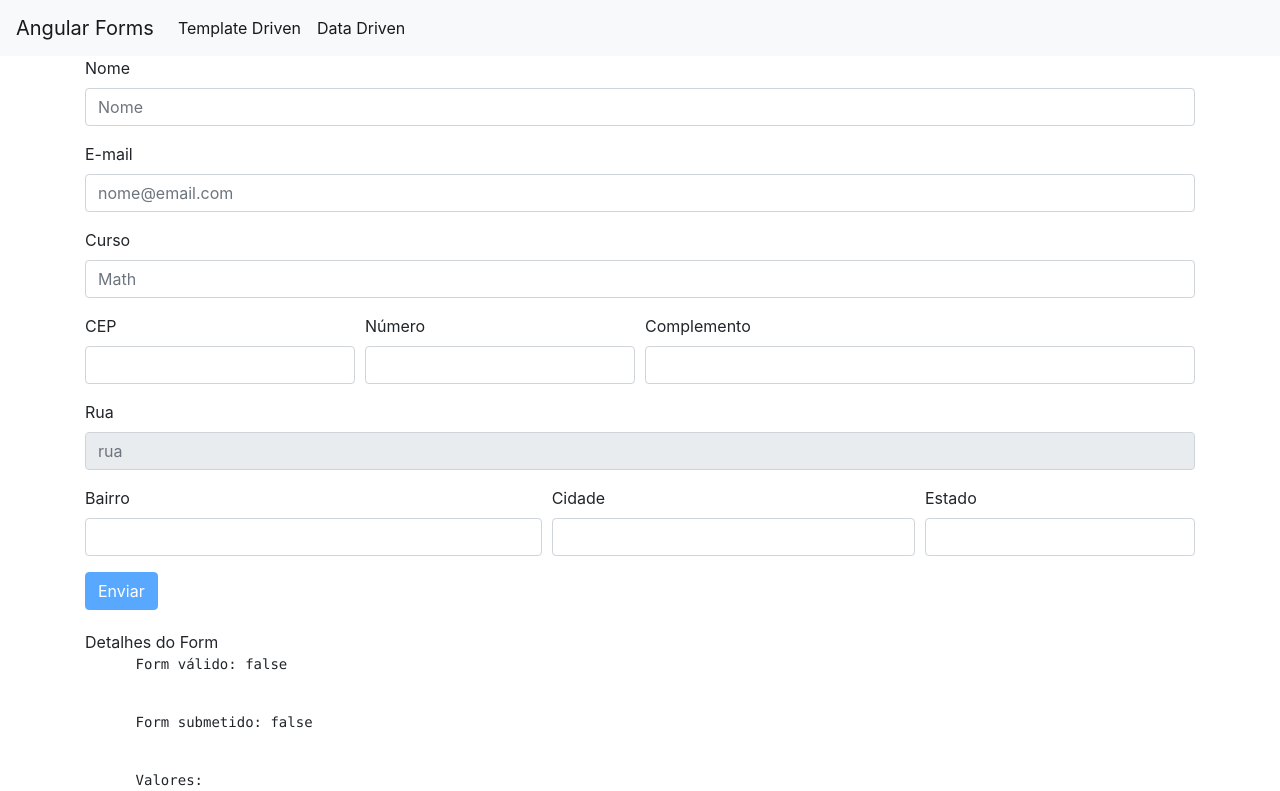
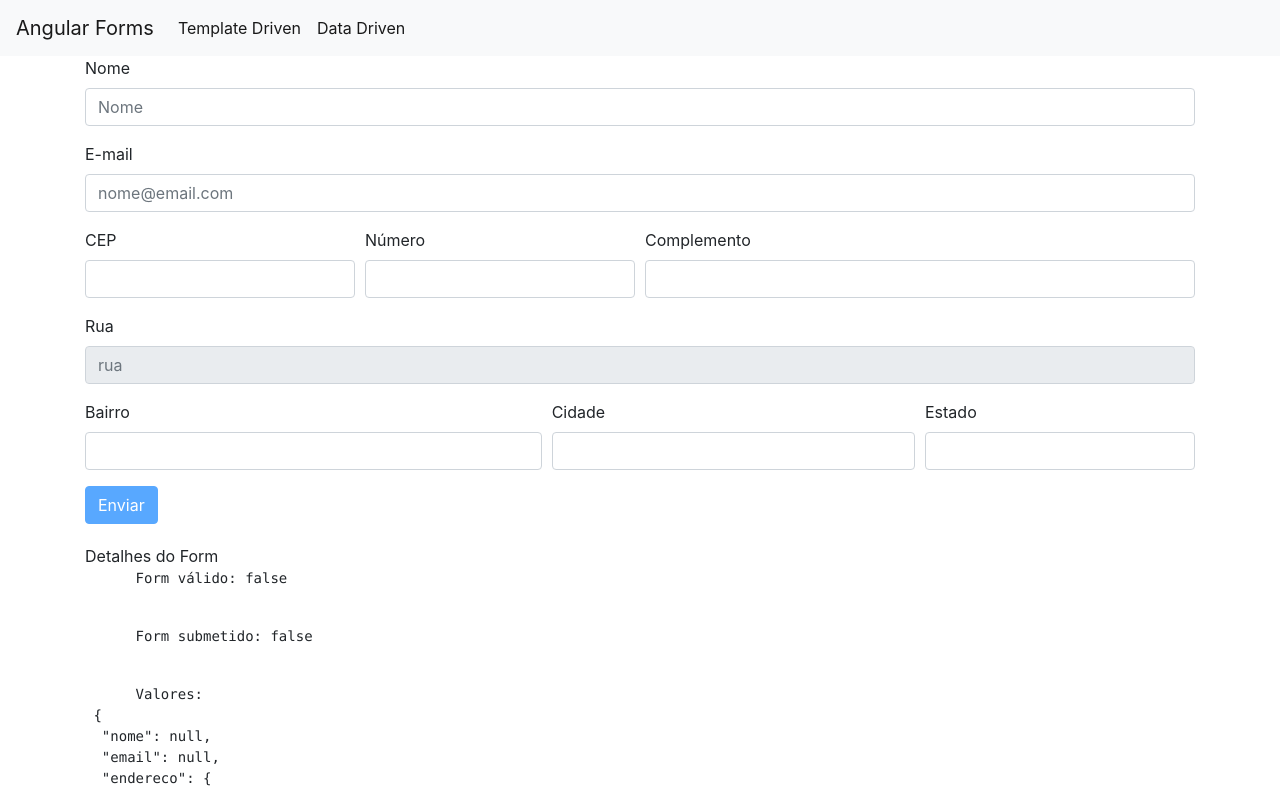
Before and after one commit to michael-zero/Angular, an Angular app: page /templateDriven in a window 1280 px wide. Shown: the top 791 px of the page. Built offline with nearby package versions, Linux system fonts and the light colour scheme.

Commit message:
feat: agrupando campos do endereco

```diff
--- a/src/app/template-form/template-form.component.html
+++ b/src/app/template-form/template-form.component.html
@@ -36,19 +36,7 @@
 
   </div>
 
-  <div class="form-group">
-    <div class="form-row">
-
-    <div class="col-sm-12">
-     <label for="curso">Curso</label>
-    </div>
-    <div class="col-sm-12">
-     <input type="text" class="form-control" id="curso" name="curso" [ngModel]="usuario.curso" placeholder="Math">
-    </div>
-
-    </div>
-  </div>
-
+  <div ngModelGroup="endereco">
       <div class="form-group" [ngClass]="aplicaCSSdeErro(cep)">
         <div class="form-row">
           <div class="col-md-3">
@@ -114,6 +102,7 @@
 
         </div>
       </div>
+  </div>
 
   <button [disabled]="!f.valid" class="btn btn-primary" type="submit">Enviar</button>
 
--- a/src/app/template-form/template-form.component.ts
+++ b/src/app/template-form/template-form.component.ts
@@ -10,8 +10,7 @@ export class TemplateFormComponent implements OnInit {
 
   usuario:any = {
     nome:  null,
-    email: null,
-    curso: null
+    email: null
   }
 
   constructor() { }
```
Lines whose indentation alone changed are shown as unchanged.
